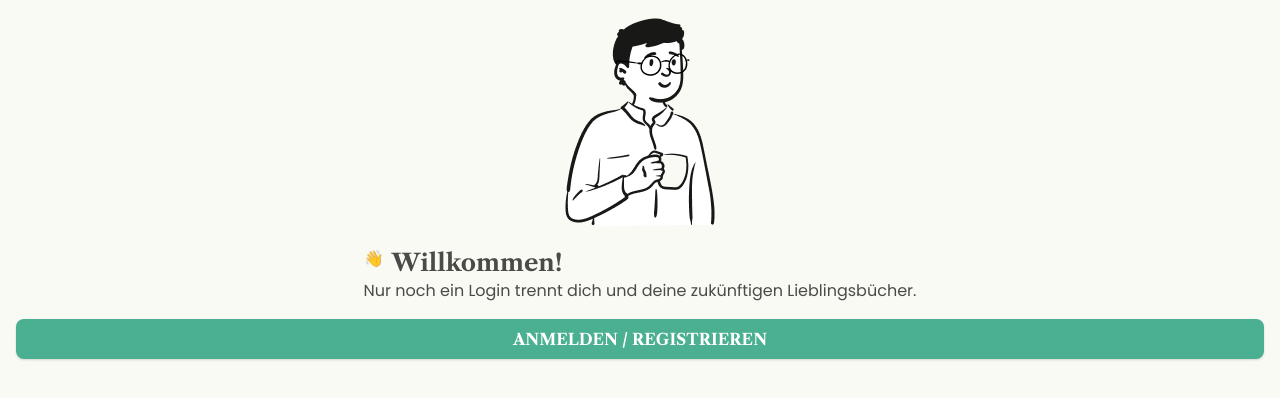
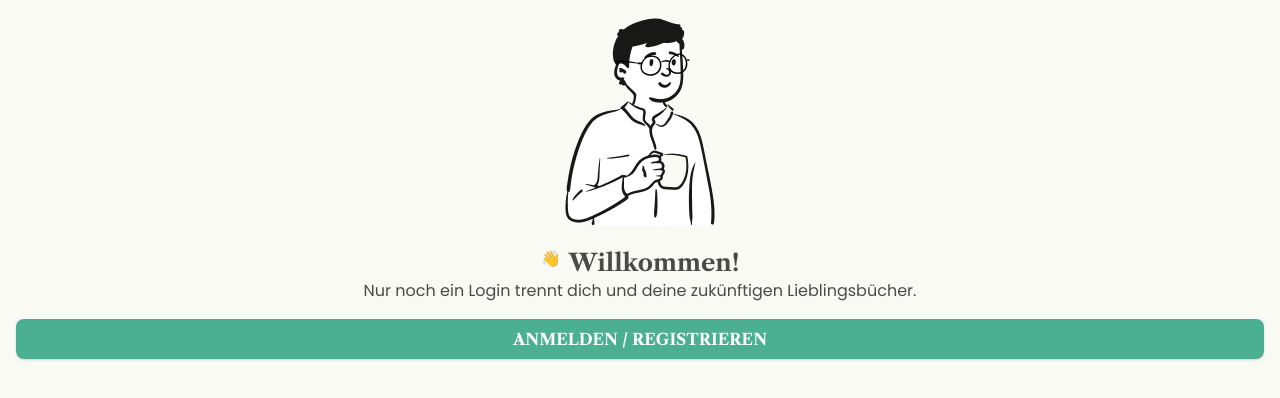
Before and after one commit to FocusCookie/storyswap-frontend, a React (Create React App) app: page /login in a window 1280 px wide. Shown: the top 398 px of the page. Built offline with nearby package versions, Linux system fonts and the light colour scheme; no server answers.

Commit message:
Fixed login title justification

```diff
--- a/src/views/Login/Login.css
+++ b/src/views/Login/Login.css
@@ -4,6 +4,10 @@
 
 .login-view__intro {
   @apply w-full flex flex-col gap-4 items-center text-center;
+}
+
+.login-view__title {
+  @apply flex flex-row gap-2 justify-center;
 }
 
 .login-view__person {
--- a/src/views/Login/Login.jsx
+++ b/src/views/Login/Login.jsx
@@ -46,7 +46,7 @@ export const Login = ({ ...props }) => {
 
         {!isLoading && !isAuthenticated && (
           <div>
-            <div className="flex flex-row gap-2">
+            <div className="login-view__title">
               <div className="animation-wink">👋</div>
               <h1 className="headline">Willkommen!</h1>
             </div>
```
